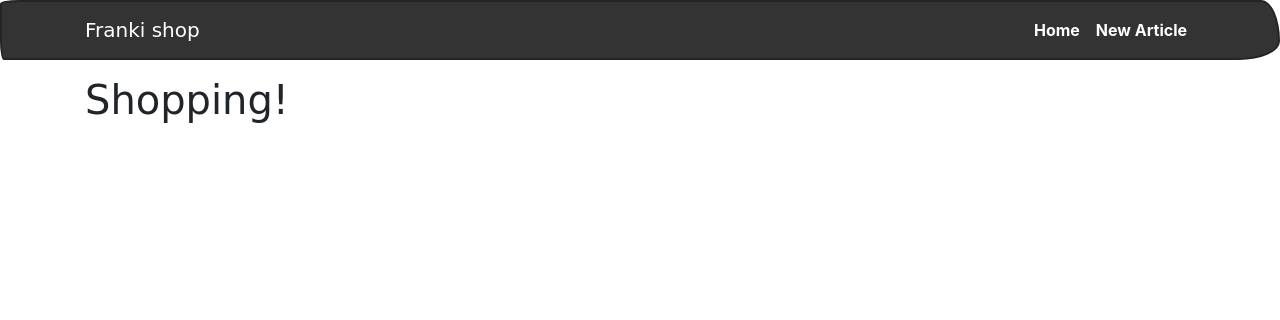
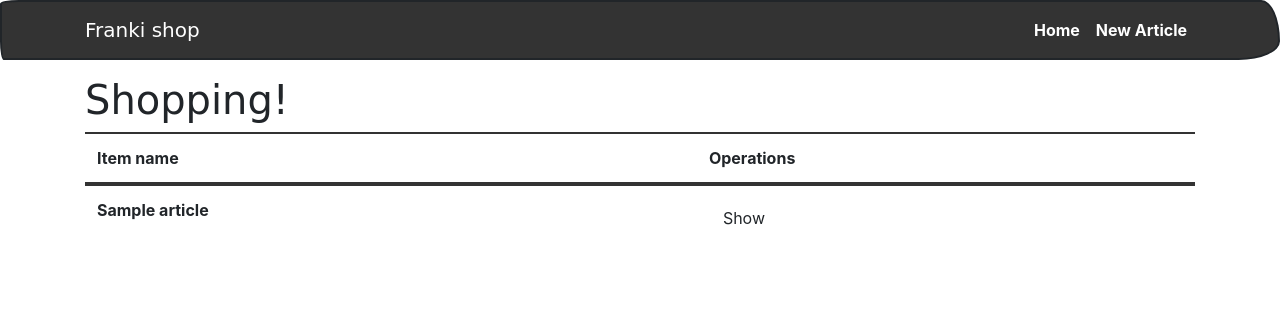
Before and after one commit to FranciG/projectphp, a Symfony app: template templates/items/index.html.twig in a window 1280 px wide. Shown: the top 320 px of the page. Run offline with Twig, Linux system fonts and the light colour scheme; the template is opened without the code that fills it: most values are stand-ins (such as "Sample title", 1, 10 or a date in 2020); some libraries are stand-ins or nearby versions; some web fonts are replaced.

Commit message:
Working so far

```diff
--- a/templates/items/index.html.twig
+++ b/templates/items/index.html.twig
@@ -1,7 +1,30 @@
 {% extends 'base.html.twig' %}
 
-{%block title%}La tienda de Franki{% endblock %}
+{% block title %} La tienda de Franki{% endblock %}
 
-{%block body%}
+{% block body %}
 <h1>Shopping!</h1>
+{% if articles %}
+<table class="table table-striped">
+        <thead>
+                <tr>
+                    <th>Item name</th>
+                    <th>Operations</th>
+
+                </tr>
+            </thead>
+
+
+    <tbody>
+        {% for article in articles %}
+        <tr>
+            <td>{{ article }}</td>
+            <td><a href="/article/1" class="btn btn-blue">Show</a></td>
+        </tr>
+        {% endfor %}
+    </tbody>
+</table>
+{% else %}
+<p>No items found</p>
+{% endif %}
 {% endblock %}
```
Also changed, not shown: src/Controller/Itemcontroller.php (+5 -3 lines).
